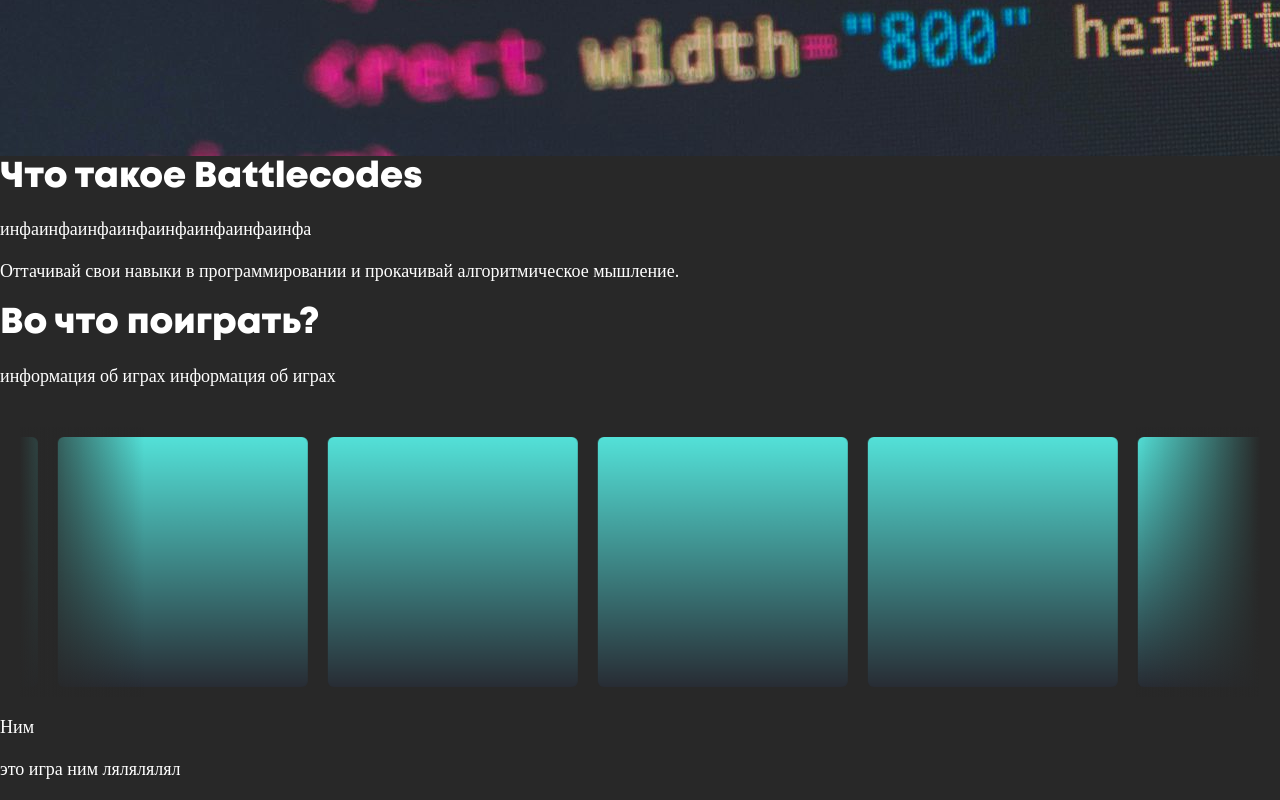
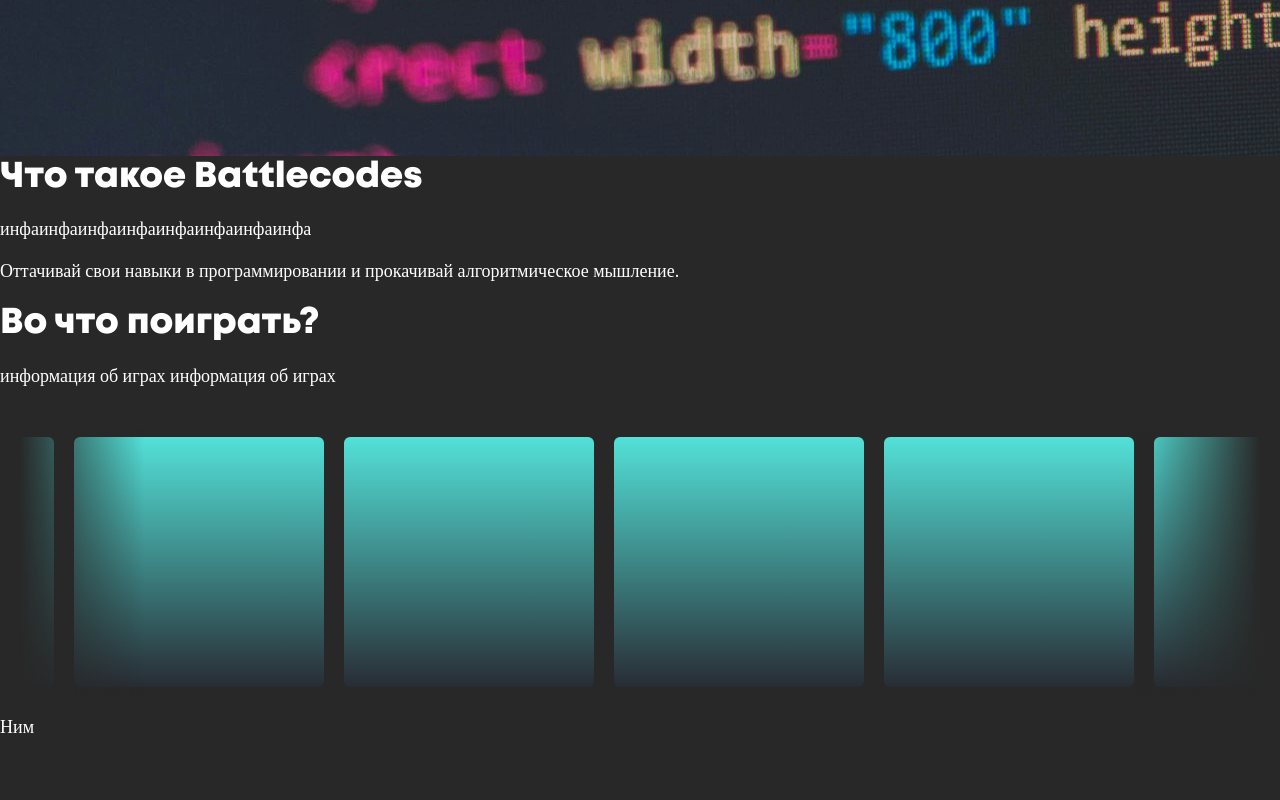
Before and after one commit to not-hype-pruduction/frontend-battlecodes, a React (Create React App) app: page / in a window 1280 px wide. Shown: the part 644-1444 px from the top of the page. After the commit the page ends 1403 px from the top, so only its background shows below. Built offline with nearby package versions, Linux system fonts and the light colour scheme; a web font is replaced by a local one.

Commit message:
added changing info of carousel item on hovered state

```diff
--- a/src/ContentComponents/Carousel.js
+++ b/src/ContentComponents/Carousel.js
@@ -28,7 +28,9 @@ const Carousel = () => {
                     <div className="item">
                         <CarouselItem gameID={'chet'}/>
                     </div>
-                    <div className="item"></div>
+                    <div className="item">
+                        <CarouselItem gameID={'nim'}/>
+                    </div>
                     <div className="item"></div>
                     <div className="item"></div>
                     <div className="item"></div>
--- a/src/ContentComponents/CarouselItem.js
+++ b/src/ContentComponents/CarouselItem.js
@@ -1,4 +1,4 @@
-import React from 'react'
+import React, {useState} from 'react'
 
 const CarouselItem = ({gameID}) => {
     const gameInfo = {
@@ -16,11 +16,18 @@ const CarouselItem = ({gameID}) => {
         },
     };
 
-    console.log("gameID" + gameID)
+    const [hover, setHover] = useState(false);
+    const infoToRender = hover ? gameInfo[gameID].description : gameInfo[gameID].name;
+
     return (
-        <div classname = 'carousel-item'>
-            <p>{gameInfo[gameID].name}</p>
-            <p>{gameInfo[gameID].description}</p>
+        <div
+            classname = 'carousel-item'
+            onMouseEnter={() => setHover(true)}
+            onMouseLeave={() => setHover(false)}
+        >
+            <p>{infoToRender}</p>
+            {/*<p>{gameInfo[gameID].name}</p>*/}
+            {/*<p>{gameInfo[gameID].description}</p>*/}
         </div>
     )
 }
--- a/src/ContentComponents/Catalog.css
+++ b/src/ContentComponents/Catalog.css
@@ -89,9 +89,14 @@ p {
     margin: 10px 0;
     transition: all 0.1s ease-in-out;
 }
+
 .item:hover {
     transform: scale(1.05);
     box-shadow: 0 0 10px rgba(0, 0, 0, 0.5);
+}
+
+.item.hovered {
+
 }
 
 /*.item:before {*/
@@ -118,3 +123,5 @@ p {
         transform: translateX(calc(-100% - 20px));
     }
 }
+
+/*catalogue-states*/
```
